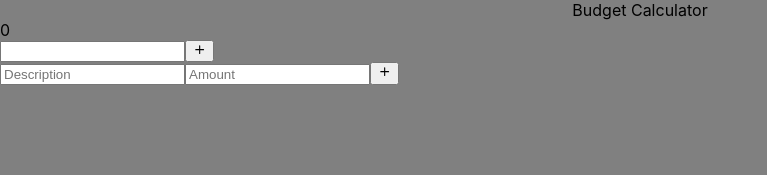
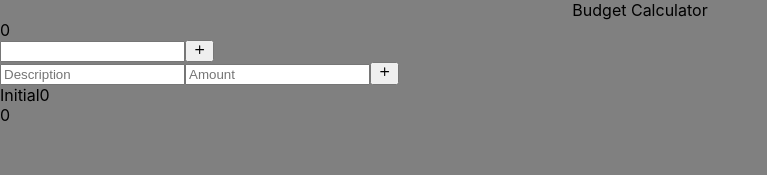
Before and after one commit to cw417/react-budget-calc, a React (Create React App) app in the folder client/: page / in a window 1280 px wide. Shown: the top 175 px of the page, without its empty margins (0-767 px from the left). Built offline with nearby package versions, Linux system fonts and the light colour scheme; the HTML template or start-up script is replaced by a standard one.

Commit message:
Add InfoDisplay; balance function working

```diff
--- a/client/src/App.tsx
+++ b/client/src/App.tsx
@@ -2,15 +2,29 @@ import React, { useState } from 'react';
 import './App.css';
 import Header from './components/Header';
 import Input from './components/Input';
-import ExpenseList, { Expense } from './components/ExpenseList';
+import ExpenseList from './components/ExpenseList';
 import IncomeInput from './components/IncomeInput';
 import { FiPlus } from 'react-icons/fi';
+import InfoDisplay from './components/InfoDisplay';
+
+export interface Expense {
+  description: string;
+  amount: number
+}
 
 const APP_TITLE = 'Budget Calculator'
 
+function initialExpenses() {
+  /**
+   * Returns
+   */
+  const initialExpense: Expense = { description: "Initial", amount: 0 }
+  return [initialExpense]
+}
+
 function App() {
 
-  const [ expenses, setExpenses ] = useState<Expense[]>([]);
+  const [ expenses, setExpenses ] = useState<Expense[]>(initialExpenses());
   const [ income, setIncome ] = useState(0);
 
   function addExpense(expense: Expense) {
@@ -20,6 +34,11 @@ function App() {
   function updateIncome(amount: number) {
     setIncome(amount);
   }
+
+  function getBalance() {
+     return income - (expenses.map(expense => expense.amount)).reduce((a,b) => a + b);
+  }
+
 
   return (
     <div>
@@ -37,6 +56,9 @@ function App() {
       <ExpenseList
         expenses={expenses}
       />
+      <InfoDisplay
+        balance={getBalance()}
+      />
     </div>
   );
 }
--- /dev/null
+++ b/client/src/components/InfoDisplay.tsx
@@ -0,0 +1,15 @@
+import React from 'react'
+
+type Props = {
+  balance: number
+}
+
+export default function InfoDisplay({ balance }: Props) {
+  return (
+    <div>
+      <div>
+        {balance}
+      </div>
+    </div>
+  )
+}
```
